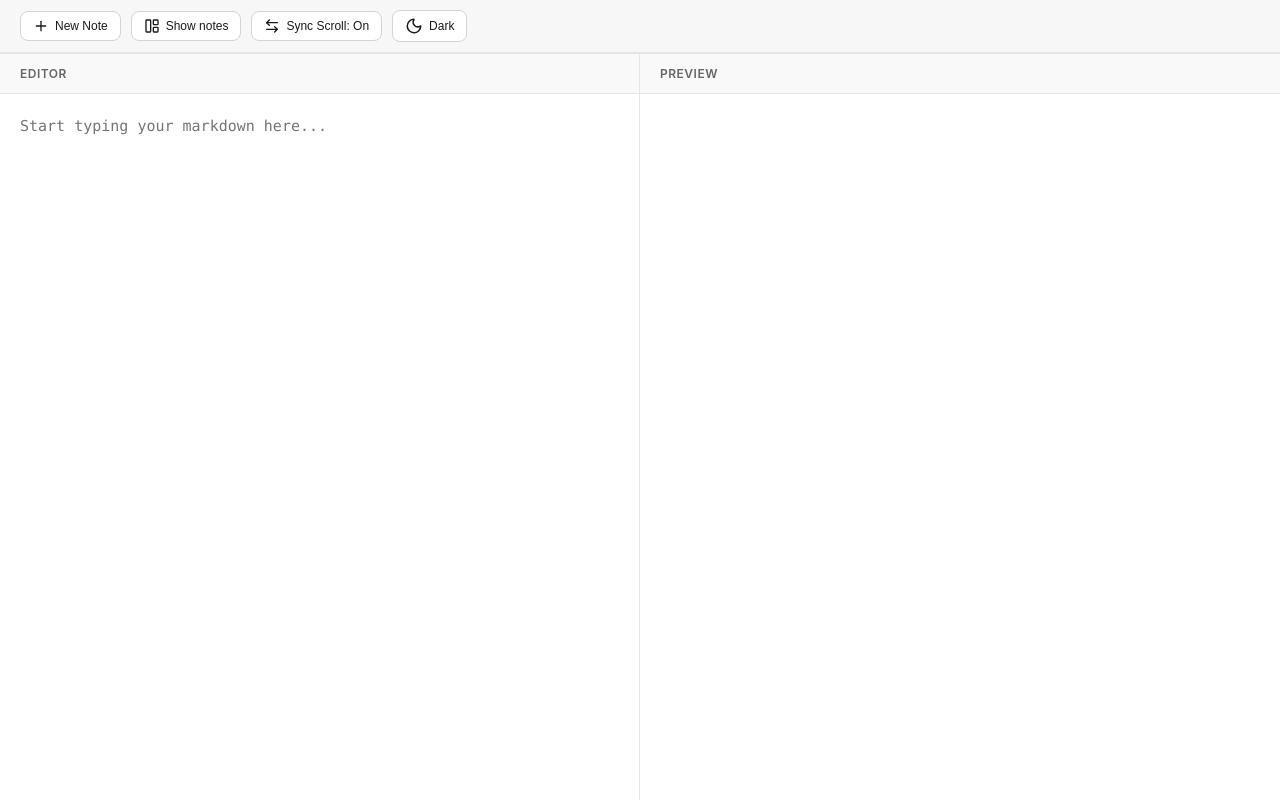
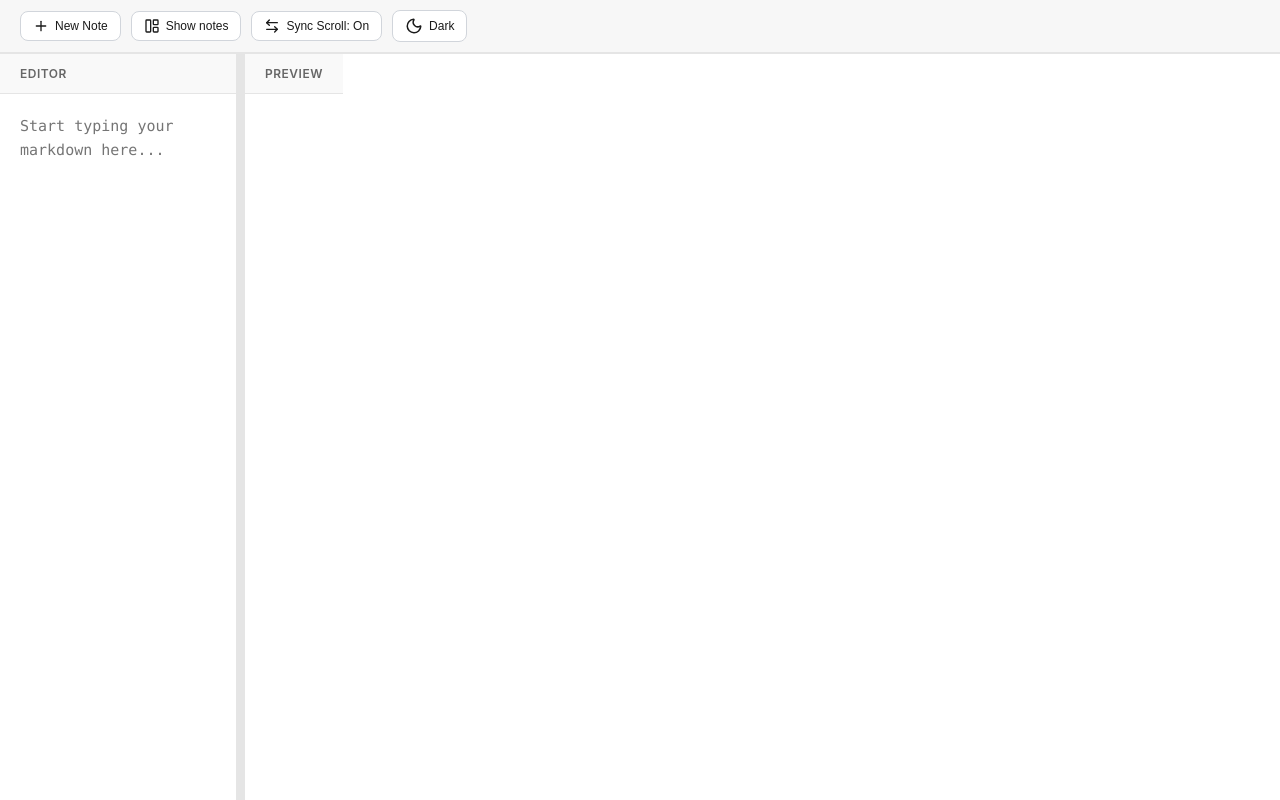
Before and after one commit to qduc/md-preview, a React (Vite) app: page / in a window 1280 px wide. Built offline with nearby package versions, Linux system fonts and the light colour scheme.

Commit message:
Add resizable editor pane

```diff
--- a/src/components/Editor.jsx
+++ b/src/components/Editor.jsx
@@ -1,7 +1,7 @@
 import React, { useRef } from 'react';
 import { highlightMarkdown } from '../utils/syntaxHighlighter';
 
-function Editor({ value, onChange, placeholder, styles, scrollRef, onScroll }) {
+function Editor({ value, onChange, placeholder, styles, scrollRef, onScroll, editorWidth = 50 }) {
   const preRef = useRef(null);
 
   const handleScroll = (e) => {
@@ -17,7 +17,7 @@ function Editor({ value, onChange, placeholder, styles, scrollRef, onScroll }) {
   const highlightedCode = highlightMarkdown(value || '');
 
   return (
-    <div className={styles.pane}>
+    <div className={styles.pane} style={{ '--editor-width': `${editorWidth}%` }}>
       <div className={styles.paneLabel}>Editor</div>
       <div className={styles.editorContainer}>
         <pre
--- a/src/markdown-viewer.jsx
+++ b/src/markdown-viewer.jsx
@@ -20,9 +20,12 @@ const MarkdownViewer = () => {
   const { theme, toggleTheme } = useTheme();
   const [showNotesList, setShowNotesList] = useState(false);
   const [syncScrollEnabled, setSyncScrollEnabled] = useState(true);
+  const [editorWidth, setEditorWidth] = useState(50);
+  const [isResizing, setIsResizing] = useState(false);
   const editorRef = useRef(null);
   const previewRef = useRef(null);
   const isSyncingRef = useRef(null);
+  const containerRef = useRef(null);
 
   const handleEditorScroll = () => {
     if (!syncScrollEnabled || !editorRef.current || !previewRef.current) return;
@@ -53,6 +56,30 @@ const MarkdownViewer = () => {
     });
   };
 
+  const handleResizeStart = (e) => {
+    e.preventDefault();
+    setIsResizing(true);
+    document.addEventListener('mousemove', handleResize);
+    document.addEventListener('mouseup', handleResizeEnd);
+  };
+
+  const handleResize = (e) => {
+    if (!isResizing || !containerRef.current) return;
+
+    const containerRect = containerRef.current.getBoundingClientRect();
+    const newWidth = ((e.clientX - containerRect.left) / containerRect.width) * 100;
+
+    // Ensure minimum and maximum widths
+    const constrainedWidth = Math.max(10, Math.min(90, newWidth));
+    setEditorWidth(constrainedWidth);
+  };
+
+  const handleResizeEnd = () => {
+    setIsResizing(false);
+    document.removeEventListener('mousemove', handleResize);
+    document.removeEventListener('mouseup', handleResizeEnd);
+  };
+
   return (
     <div className={styles.markdownViewer} data-theme={theme}>
       <Sidebar
@@ -77,7 +104,7 @@ const MarkdownViewer = () => {
           styles={styles}
         />
 
-        <div className={styles.panesContainer}>
+        <div className={styles.panesContainer} ref={containerRef}>
           <Editor
             value={content}
             onChange={setContent}
@@ -85,6 +112,11 @@ const MarkdownViewer = () => {
             styles={styles}
             scrollRef={editorRef}
             onScroll={handleEditorScroll}
+            editorWidth={editorWidth}
+          />
+          <div
+            className={styles.resizeHandle}
+            onMouseDown={handleResizeStart}
           />
           <Preview
             content={content}
--- a/src/styles/markdown-viewer.module.css
+++ b/src/styles/markdown-viewer.module.css
@@ -191,12 +191,11 @@ body {
 }
 
 .panesContainer {
-  display: grid;
-  grid-template-columns: 1fr 1fr;
-  gap: 0;
+  display: flex;
   flex: 1;
   min-height: 0;
   border-top: 1px solid var(--border-primary);
+  position: relative;
 }
 
 .pane {
@@ -204,6 +203,32 @@ body {
   flex-direction: column;
   min-height: 0;
   border-right: 1px solid var(--border-primary);
+}
+
+.pane:last-child {
+  border-right: none;
+}
+
+.editorPane {
+  width: var(--editor-width, 50%);
+  flex: 0 0 var(--editor-width, 50%);
+}
+
+.resizeHandle {
+  width: 8px;
+  background: var(--border-primary);
+  cursor: col-resize;
+  position: relative;
+  z-index: 1;
+  transition: background 0.2s;
+}
+
+.resizeHandle:hover {
+  background: var(--border-secondary);
+}
+
+.resizeHandle:active {
+  background: var(--accent-primary);
 }
 
 .pane:last-child {
@@ -661,7 +686,16 @@ body {
   }
 
   .panesContainer {
-    grid-template-columns: 1fr;
+    flex-direction: column;
+  }
+
+  .editorPane {
+    width: 100%;
+    flex: 1;
+  }
+
+  .resizeHandle {
+    display: none;
   }
 
   .pane {
```
Also changed, not shown: 1 other file (tests, documents, lock files or other folders).
